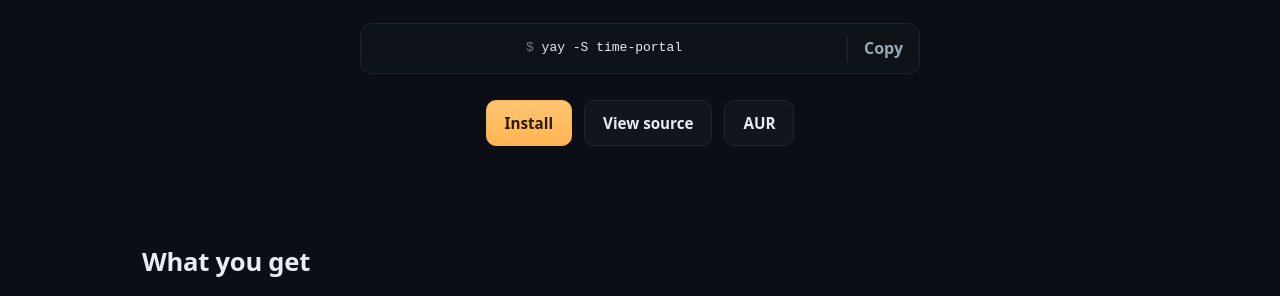
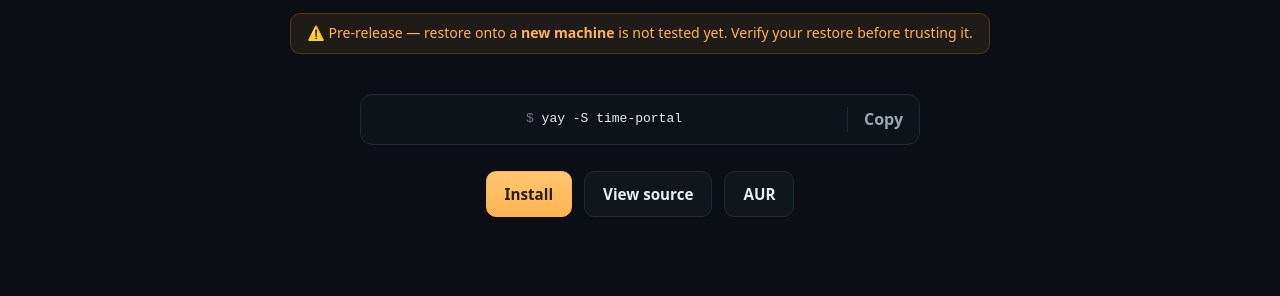
Before and after one commit to CurePortal/time-portal, a plain HTML site: page docs/index.html in a window 1280 px wide. Shown: the part 474-770 px from the top of the page. Drawn offline with Linux system fonts and the light colour scheme.

Commit message:
Note that restore onto a new machine is untested
Add a pre-release/status callout to the README, the landing page and the
changelog: backups are believed solid, but restoring onto a different machine
(especially whole-system restore) has not been exercised end-to-end yet.

```diff
--- a/docs/index.html
+++ b/docs/index.html
@@ -42,6 +42,8 @@
   .hero h1{font-size:clamp(2.2rem,6vw,3.6rem);margin:.2em 0 .1em;letter-spacing:-.02em}
   .hero .tag{font-size:clamp(1.05rem,2.6vw,1.35rem);color:var(--fg);margin:0 auto;max-width:720px}
   .hero .sub{color:var(--dim);max-width:680px;margin:14px auto 0}
+  .warn{display:inline-block;margin-top:16px;padding:8px 16px;border-radius:10px;
+    border:1px solid #5a3a12;background:rgba(255,180,84,.08);color:var(--amber);font-size:.88rem}
   .cta{margin-top:26px;display:flex;gap:12px;justify-content:center;flex-wrap:wrap}
   .btn{display:inline-flex;align-items:center;gap:8px;padding:10px 18px;border-radius:10px;
     border:1px solid var(--line);background:var(--panel);color:var(--fg);font-weight:600;font-size:.95rem}
@@ -114,6 +116,7 @@
   <p class="sub">Every backup is a real, browsable btrfs snapshot on an encrypted
     drive that looks exactly like your machine at that moment — not an opaque
     archive. Restoring a file is a copy; restoring the machine is a subvolume swap.</p>
+  <p class="warn">⚠️ Pre-release — restore onto a <strong>new machine</strong> is not tested yet. Verify your restore before trusting it.</p>
 
   <div class="install">
     <pre><span class="pfx">$ </span>yay -S time-portal</pre>
```
Also changed, not shown: 2 other files.
